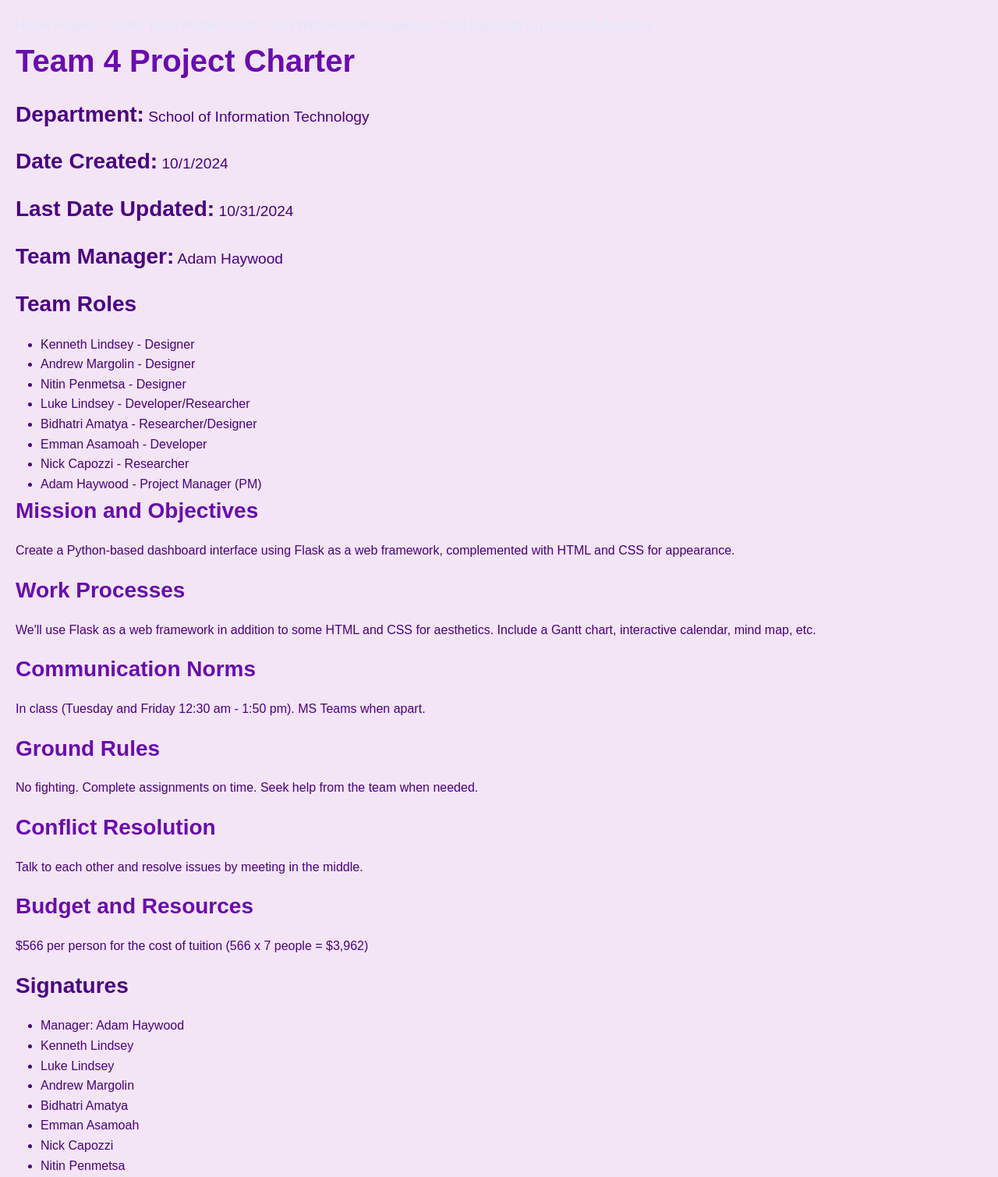
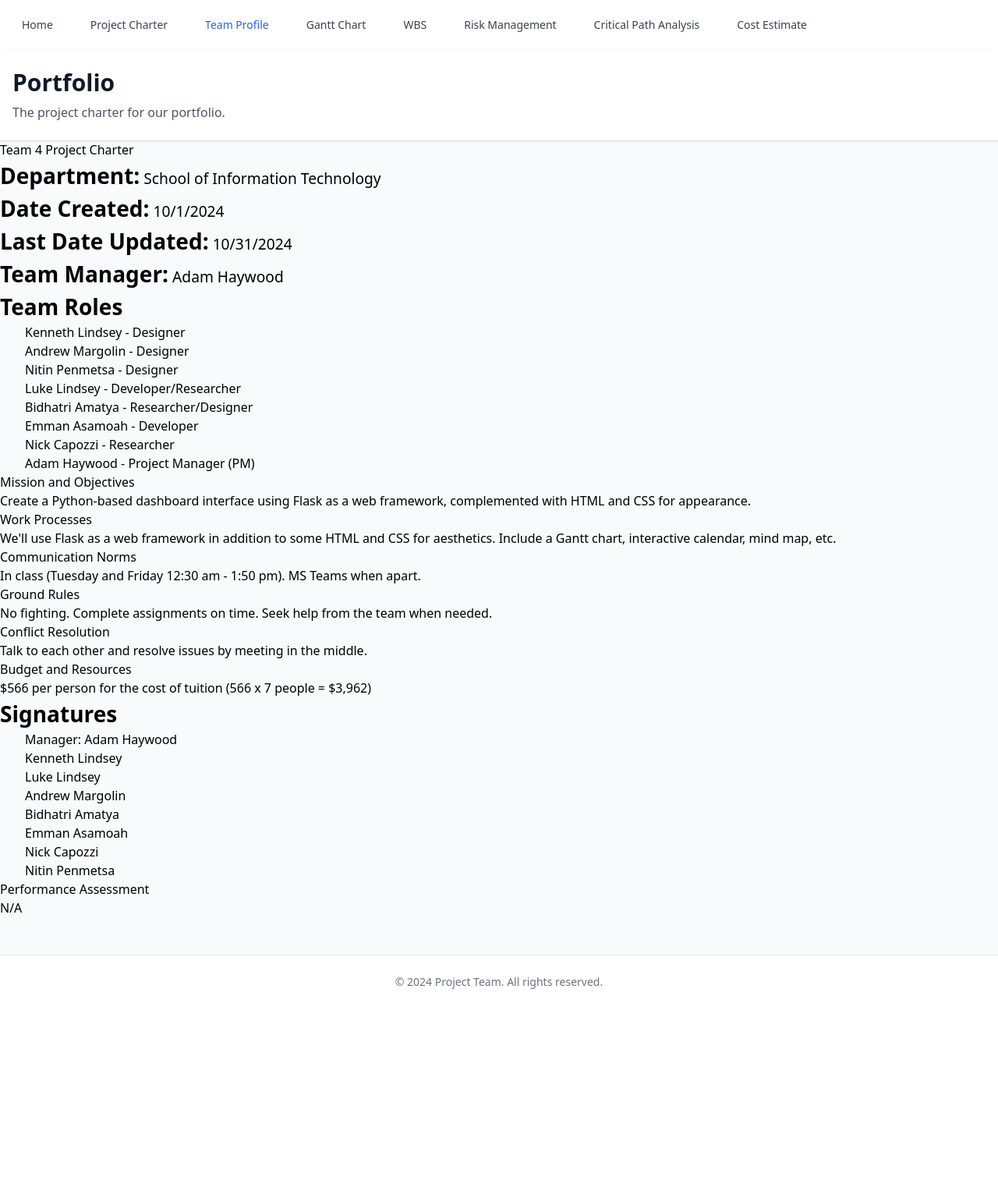
Before and after one commit to andrewmargolin3/PMODashboard, a Flask app: template templates/project_charter.html in a window 1280 px wide. Shown: the top 1509 px of the page at 78% size. After the commit the page ends 1268 px from the top, so only its background shows below. Run offline with Flask 3, Linux system fonts and the light colour scheme; the template is opened without the code that fills it, so the values that code supplies are empty.

Commit message:
Implementing jinja templates on some pages

```diff
--- a/templates/layout.html
+++ b/templates/layout.html
@@ -3,7 +3,7 @@
 <head>
     <meta charset="UTF-8">
     <meta name="viewport" content="width=device-width, initial-scale=1.0">
-    <title>Our Team | Project Portfolio</title>
+    <title>Project Portfolio</title>
     <link href="https://cdnjs.cloudflare.com/ajax/libs/tailwindcss/2.2.19/tailwind.min.css" rel="stylesheet">
     <style>
 
@@ -35,10 +35,17 @@
 
     <!-- Header Section -->
     <header class="bg-white shadow">
+        {% block header %}
         <div class="max-w-7xl mx-auto py-6 px-4">
             <h1 class="text-3xl font-bold text-gray-900">Portfolio</h1>
             <p class="mt-2 text-gray-600">A dedicated group of professionals working together to deliver excellence.</p>
         </div>
+    {% endblock %}
+        <!--<div class="max-w-7xl mx-auto py-6 px-4">
+            <h1 class="text-3xl font-bold text-gray-900">Portfolio</h1>
+            <p class="mt-2 text-gray-600">A dedicated group of professionals working together to deliver excellence.</p>
+        </div>
+    -->
     </header>
     <main>
         {% block content %}
--- a/templates/project_charter.html
+++ b/templates/project_charter.html
@@ -1,3 +1,4 @@
+<!--
 <!DOCTYPE html>
 <html lang="en">
 <head>
@@ -103,3 +104,92 @@
 
 </body>
 </html>
+-->
+{% extends "layout.html" %}
+{% block header %}
+<div class="max-w-7xl mx-auto py-6 px-4">
+    <h1 class="text-3xl font-bold text-gray-900">Portfolio</h1>
+    <p class="mt-2 text-gray-600">The project charter for our portfolio.</p>
+</div>
+{% endblock %}
+{% block content %}
+<h1>Team 4 Project Charter</h1>
+    <div class="section">
+        <p style="font-size: 1.20rem"> <span style="font-size: 1.75rem;font-weight: bold">Department:</span> School of Information Technology</p>
+    </div>
+
+    <div class="section">
+        <p style="font-size: 1.20rem"> <span style="font-size: 1.75rem;font-weight: bold">Date Created:</span> 10/1/2024</p>
+    </div>
+
+    <div class="section">
+        <p style="font-size: 1.20rem"> <span style="font-size: 1.75rem;font-weight: bold">Last Date Updated:</span> 10/31/2024</p>
+    </div>
+
+    <div class="section">
+        <p style="font-size: 1.20rem"> <span style="font-size: 1.75rem;font-weight: bold">Team Manager:</span> Adam Haywood</p>
+    </div>
+
+    <div class="section">
+        <p style="font-size: 1.20rem;"> <span style="font-size: 1.75rem;font-weight: bold">Team Roles</span></p>
+        <ul style="padding-left: 2em">
+            <li>Kenneth Lindsey - Designer</li>
+            <li>Andrew Margolin - Designer</li>
+	        <li>Nitin Penmetsa - Designer</li>
+            <li>Luke Lindsey - Developer/Researcher</li>
+            <li>Bidhatri Amatya - Researcher/Designer</li>
+            <li>Emman Asamoah - Developer</li>
+			<li>Nick Capozzi - Researcher</li>
+            <li>Adam Haywood - Project Manager (PM)</li>
+        </ul>
+    </div>
+
+    <div class="section">
+        <h3>Mission and Objectives</h3>
+        <p>Create a Python-based dashboard interface using Flask as a web framework, complemented with HTML and CSS for appearance.</p>
+    </div>
+
+    <div class="section">
+        <h3>Work Processes</h3>
+        <p>We'll use Flask as a web framework in addition to some HTML and CSS for aesthetics. Include a Gantt chart, interactive calendar, mind map, etc.</p>
+    </div>
+
+    <div class="section">
+        <h3>Communication Norms</h3>
+        <p>In class (Tuesday and Friday 12:30 am - 1:50 pm). MS Teams when apart.</p>
+    </div>
+
+    <div class="section">
+        <h3>Ground Rules</h3>
+        <p>No fighting. Complete assignments on time. Seek help from the team when needed.</p>
+    </div>
+
+    <div class="section">
+        <h3>Conflict Resolution</h3>
+        <p>Talk to each other and resolve issues by meeting in the middle.</p>
+    </div>
+
+    <div class="section">
+        <h3>Budget and Resources</h3>
+        <p>$566 per person for the cost of tuition (566 x 7 people = $3,962)</p>
+    </div>
+
+    <div class="section">
+        <p style="font-size: 1.20rem;"> <span style="font-size: 1.75rem;font-weight: bold;">Signatures</span></p>
+        <ul style="padding-left: 2em;">
+            <li>Manager: Adam Haywood</li>
+            <li>Kenneth Lindsey</li>
+            <li>Luke Lindsey</li>
+            <li>Andrew Margolin</li>
+            <li>Bidhatri Amatya</li>
+            <li>Emman Asamoah</li>
+			<li>Nick Capozzi</li>
+		<li>Nitin Penmetsa</li>
+        </ul>
+    </div>
+
+    <div class="section">
+        <h3>Performance Assessment</h3>
+        <p>N/A</p>
+    </div>
+{% endblock %}
```
Also changed, not shown: templates/example.html (+6 -1 lines), templates/landing.html (+11 -22 lines).
